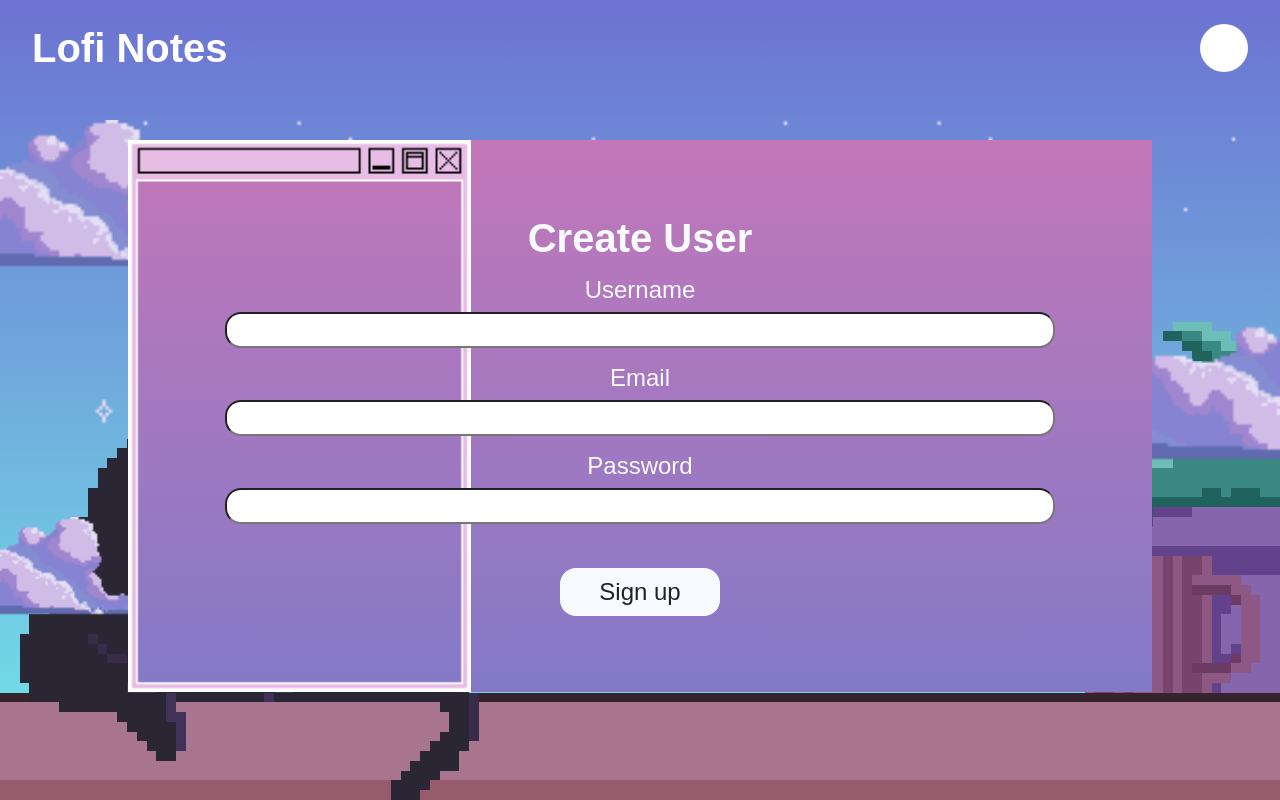
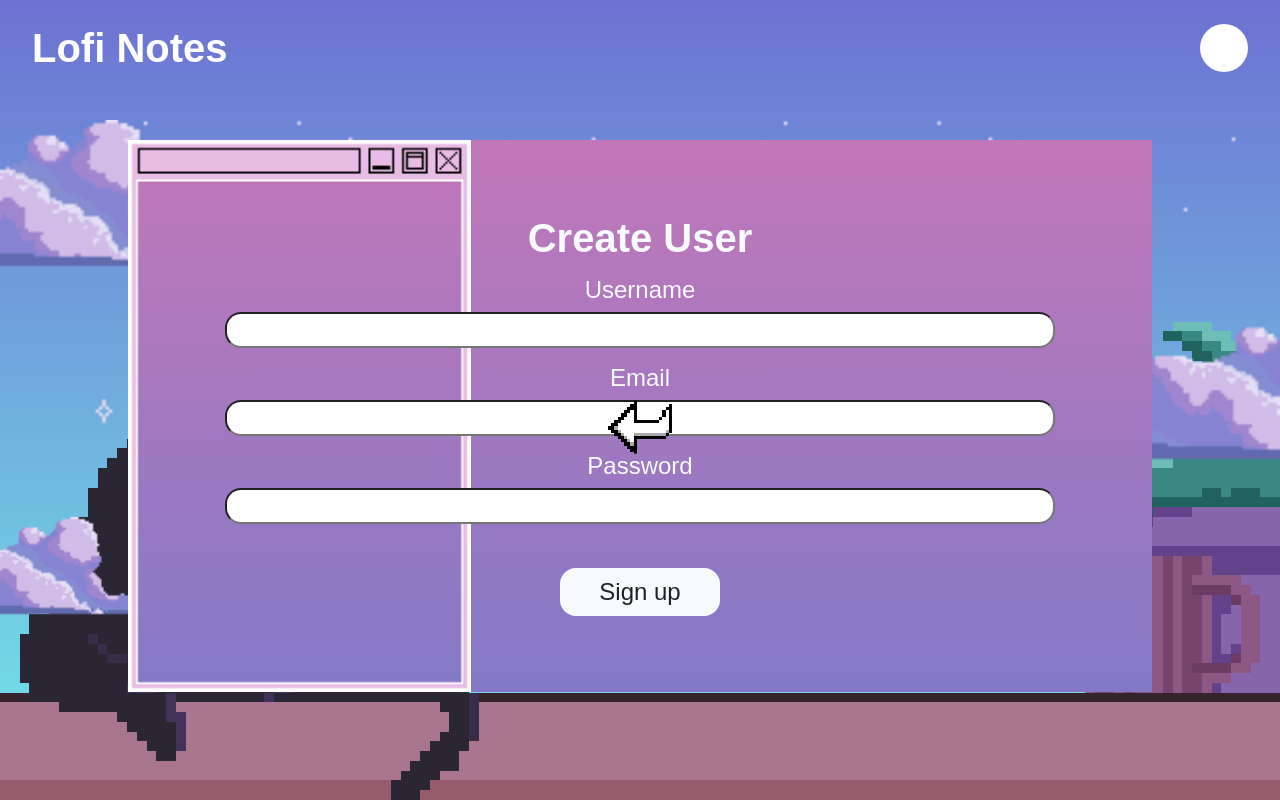
Before and after one commit to eea88/lofi-notes-app, a React (Vite) app: page /#/users/create in a window 1280 px wide. Built offline with nearby package versions, Linux system fonts and the light colour scheme; no server answers; a web font is replaced by a local one.

Commit message:
minor styling fix

```diff
--- a/src/pages/CreateUser.css
+++ b/src/pages/CreateUser.css
@@ -92,7 +92,7 @@
     image-rendering: crisp-edges;
 
     transform: translateX(-50%) translateY(-50%);
-
+    z-index: 4;
 }
 
 #cat-base {
```
